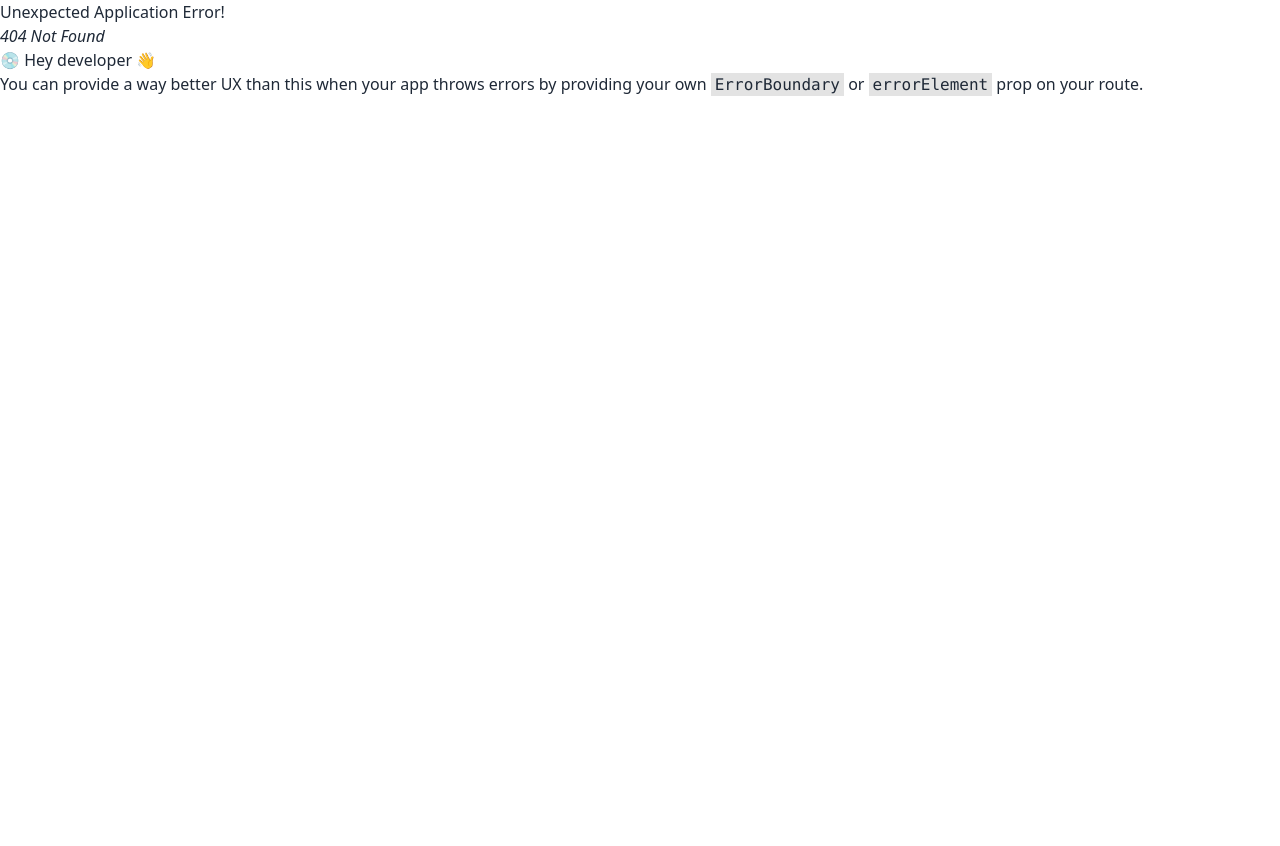
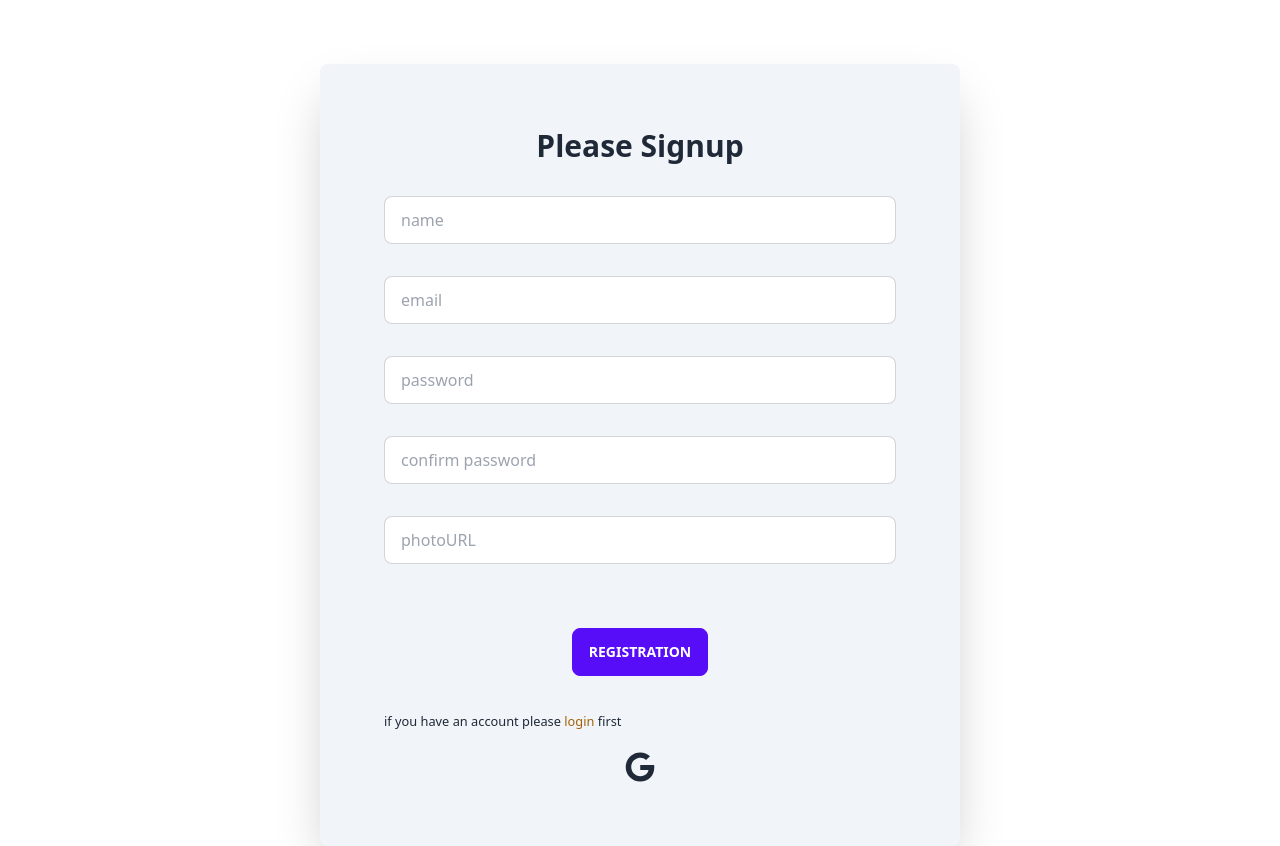
Before and after one commit to jakir540/kriya-kolap-client, a React (Vite) app: page /signup in a window 1280 px wide. Before the commit this address had no page. Before the commit the page ends 800 px from the top, so only its background shows below. Built offline with nearby package versions, Linux system fonts and the light colour scheme.

Commit message:
signup page added

```diff
--- a/package.json
+++ b/package.json
@@ -14,6 +14,7 @@
     "match-sorter": "^6.3.1",
     "react": "^18.2.0",
     "react-dom": "^18.2.0",
+    "react-hook-form": "^7.44.3",
     "react-icons": "^4.9.0",
     "react-responsive-carousel": "^3.2.23",
     "react-router-dom": "^6.12.0",
--- a/src/pages/Home/Home/CarouselBanner.jsx
+++ b/src/pages/Home/Home/CarouselBanner.jsx
@@ -11,7 +11,7 @@ const CarouselBanner = () => {
             live towords eternity
           </h2>
           <p className="text-black my-5 text-center">
-            The term "yoga" in the Western world often <br /> denotes a modern
+            The term yoga in the Western world often <br /> denotes a modern
             form of Hatha yoga and <br /> a posture-based physical fitness,
             stress-relief and relaxation technique{" "}
           </p>
@@ -39,7 +39,7 @@ const CarouselBanner = () => {
             live towords eternity
           </h2>
           <p className="text-black my-5 text-center">
-            The term "yoga" in the Western world often <br /> denotes a modern
+            The term yoga in the Western world often <br /> denotes a modern
             form of Hatha yoga and <br /> a posture-based physical fitness,
             stress-relief and relaxation technique{" "}
           </p>
@@ -66,7 +66,7 @@ const CarouselBanner = () => {
             live towords eternity
           </h2>
           <p className="text-black my-5 text-center">
-            The term "yoga" in the Western world often <br /> denotes a modern
+            The term yoga in the Western world often <br /> denotes a modern
             form of Hatha yoga and <br /> a posture-based physical fitness,
             stress-relief and relaxation technique{" "}
           </p>
@@ -94,7 +94,7 @@ const CarouselBanner = () => {
             live towords eternity
           </h2>
           <p className="text-black my-5 text-center">
-            The term "yoga" in the Western world often <br /> denotes a modern
+            The term yoga in the Western world often <br /> denotes a modern
             form of Hatha yoga and <br /> a posture-based physical fitness,
             stress-relief and relaxation technique{" "}
           </p>
--- /dev/null
+++ b/src/pages/Login/Login.jsx
@@ -0,0 +1,71 @@
+import { useForm } from "react-hook-form";
+import { Link } from "react-router-dom";
+import { FaGoogle } from "react-icons/fa";
+
+const Login = () => {
+  const {
+    register,
+    handleSubmit,
+
+    formState: { errors },
+  } = useForm();
+
+  const onSubmit = (data) => {
+    console.log(data);
+  };
+
+  return (
+    <div className="w-1/2 mx-auto mt-16 bg-slate-100 p-16 shadow-2xl rounded-lg">
+   <h2 className=" text-center text-3xl font-semibold"> Please Login</h2>
+      <form onSubmit={handleSubmit(onSubmit)}>
+
+
+
+
+        <div className="form-control my-8">
+          <input
+            type="email"
+            name="email"
+            {...register("email", { required: true })}
+            placeholder="email"
+            className="input input-bordered"
+          />
+        </div>
+
+        {errors.email && <span>Email must be required</span>}
+
+
+
+        <div className="form-control my-8">
+          <input
+            type="password"
+            name="password"
+            {...register("password", { required: true })}
+            placeholder="password"
+            className="input input-bordered"
+          />
+        </div>
+        {errors.password && <span>Email must be required</span>}
+
+       <div className="flex justify-center"> <input className="btn btn-primary my-8 text-white" type="submit" value="Submit" /></div>
+
+      </form>
+      <p>
+        <small>
+          you don,t have an account please{" "}
+          <Link to="/signup">
+            <span className="text-yellow-700">signup</span>
+          </Link>{" "}
+          first
+        </small>
+      </p>
+
+
+      <div className="flex justify-center text-3xl mt-5">
+      <FaGoogle></FaGoogle>
+      </div>
+    </div>
+  );
+};
+
+export default Login;
--- a/src/pages/Shared/Navbar/Navbar.jsx
+++ b/src/pages/Shared/Navbar/Navbar.jsx
@@ -17,7 +17,7 @@ const Navbar = () => {
             <Link>Classes</Link>
           </li>
           <li>
-            <Link>Login</Link>
+            <Link to="/login">Login</Link>
           </li>
           <li>
             <Link>Dashboard </Link>
--- /dev/null
+++ b/src/pages/SignUp/SignUp.jsx
@@ -0,0 +1,115 @@
+import { useForm } from "react-hook-form";
+import { Link } from "react-router-dom";
+import { FaGoogle } from "react-icons/fa";
+
+const SignUp = () => {
+  const {
+    register,
+    handleSubmit,
+
+    formState: { errors },
+  } = useForm();
+
+  const onSubmit = (data) => {
+    console.log(data);
+  };
+  return (
+    <div className="w-1/2 mx-auto mt-16 bg-slate-100 p-16 shadow-2xl rounded-lg">
+      <h2 className=" text-center text-3xl font-semibold"> Please Signup</h2>
+      <form onSubmit={handleSubmit(onSubmit)}>
+        <div className="form-control my-8">
+          <input
+            type="name"
+            name="name"
+            {...register("name", { required: true })}
+            placeholder="name"
+            className="input input-bordered"
+          />
+        </div>
+
+        {errors.name && <span>name must be required</span>}
+
+        <div className="form-control my-8">
+          <input
+            type="email"
+            name="email"
+            {...register("email", { required: true })}
+            placeholder="email"
+            className="input input-bordered"
+          />
+        </div>
+
+        {errors.email && <span>Email must be required</span>}
+
+        <div className="form-control my-8">
+          <input
+            type="password"
+            name="password"
+            {...register("password", {
+              required: true,
+              minLength: 6,
+
+              pattern: /^(?=.*[A-Z])(?=.*[!@#$%^&*])/,
+            })}
+            placeholder="password"
+            className="input input-bordered"
+          />
+        </div>
+        {errors.password?.type === "minLength" && (
+          <p className="text-yellow-600">Password should be 6 characters</p>
+        )}
+        {errors.password?.type === "pattern" && (
+          <p className="text-yellow-600">
+            Password should be one Uppercase and one special character
+          </p>
+        )}
+
+        {errors.password && <span>Email must be required</span>}
+
+        <div className="form-control my-8">
+          <input
+            type="password"
+            name="password"
+            {...register("confirm password", { required: true })}
+            placeholder="confirm password"
+            className="input input-bordered"
+          />
+        </div>
+
+        <div className="form-control my-8">
+          <input
+            type="url"
+            name="photoURL"
+            {...register("photoURL", { required: true })}
+            placeholder="photoURL"
+            className="input input-bordered"
+          />
+        </div>
+
+        <div className="flex justify-center">
+          {" "}
+          <input
+            className="btn btn-primary my-8 text-white"
+            type="submit"
+            value="Registration"
+          />
+        </div>
+      </form>
+      <p>
+        <small>
+          if you have an account please{" "}
+          <Link to="/login">
+            <span className="text-yellow-700">login</span>
+          </Link>{" "}
+          first
+        </small>
+      </p>
+
+      <div className="flex justify-center text-3xl mt-5">
+        <FaGoogle></FaGoogle>
+      </div>
+    </div>
+  );
+};
+
+export default SignUp;
```
Also changed, not shown: src/Routes/Routes.jsx (+10 -0 lines), 1 other file (tests, documents, lock files or other folders).
